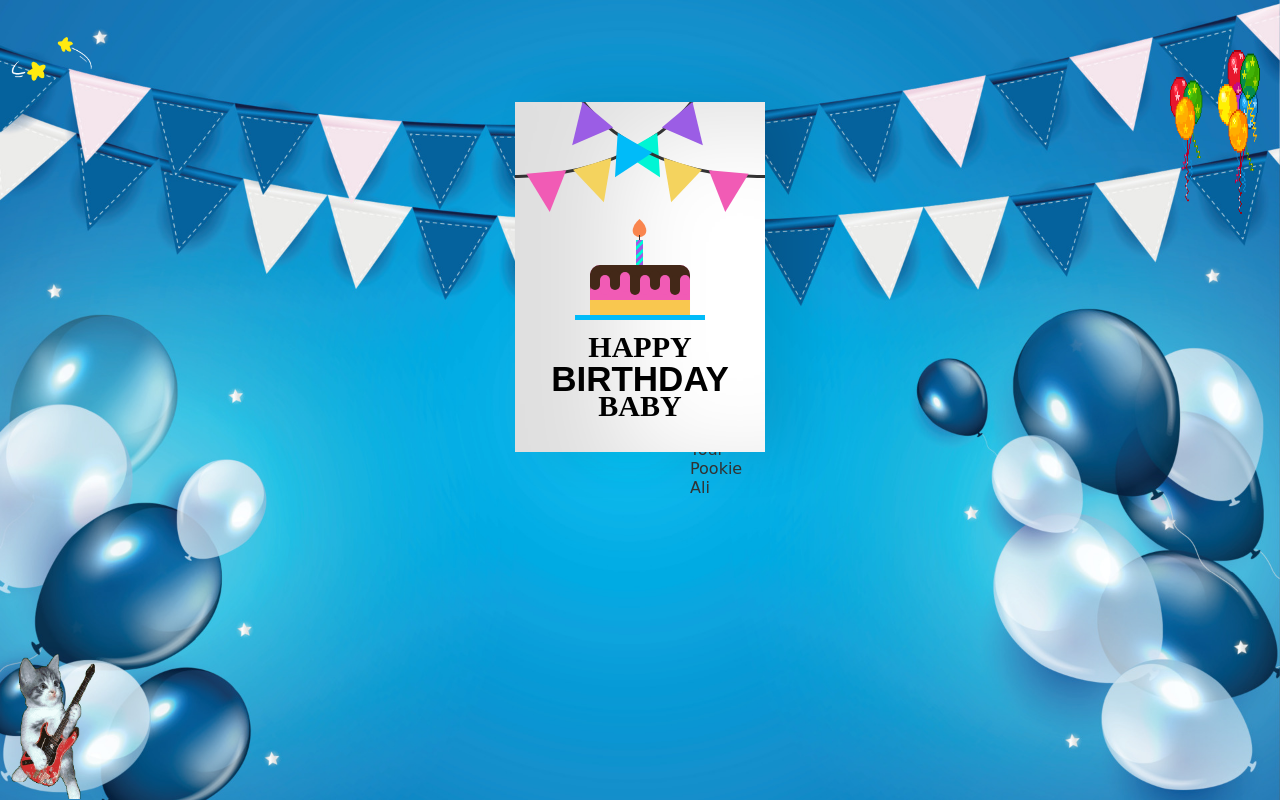
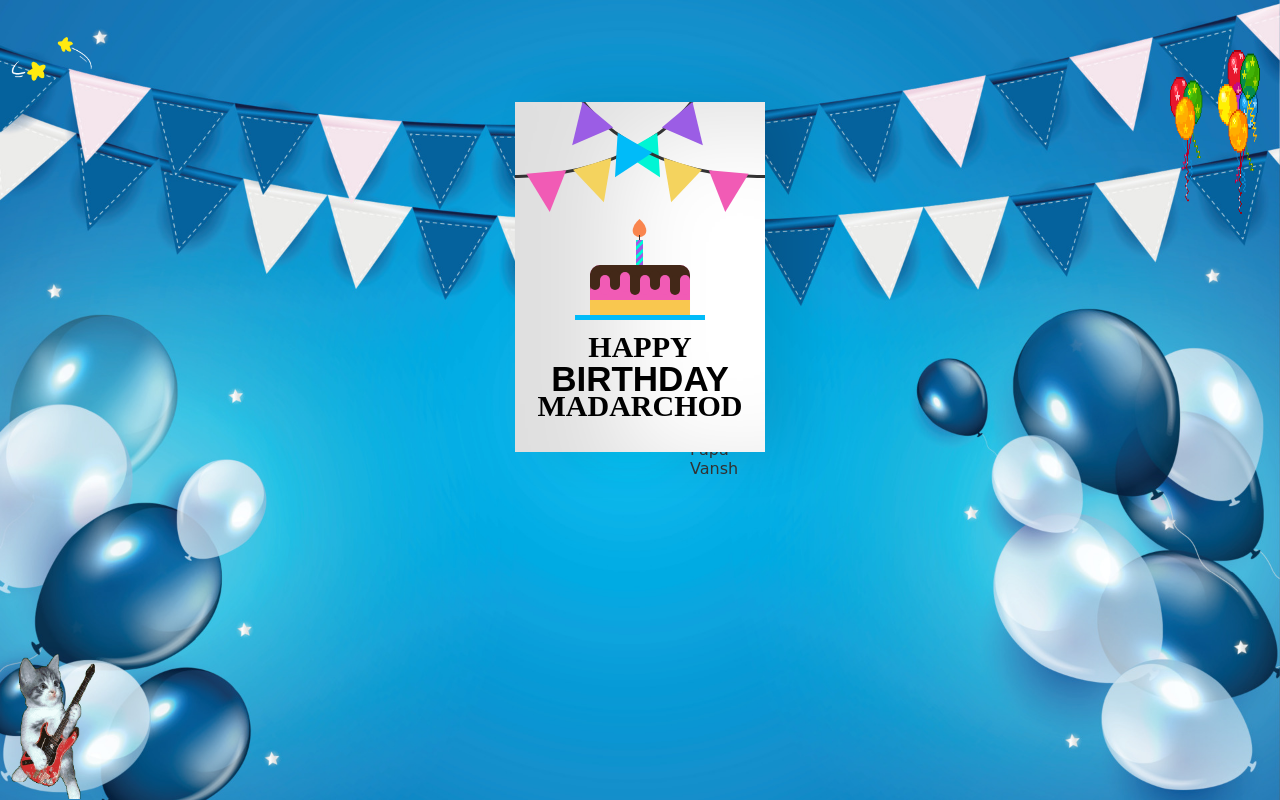
Before and after one commit to l4sdd/Randi-brithday-, a plain HTML site: page Final.html in a window 1280 px wide. Drawn offline with Linux system fonts and the light colour scheme.

Commit message:
Update Final.html

```diff
--- a/Final.html
+++ b/Final.html
@@ -17,7 +17,7 @@
                 <div class="front-text">
                     <h3 class="happy">HAPPY</h3>
                     <h2 class="bday">BIRTHDAY</h2>
-                    <h3 class="toyou">BABY</h3>
+                    <h3 class="toyou">MADARCHOD</h3>
                 </div>
                 <div class="wrap-deco">
                     <div class="decorations"></div>
@@ -40,14 +40,14 @@
                 <div class="inside-text">
                     <h3 class="happy">HAPPY</h3>
                     <h2 class="bday">BIRTHDAY</h2>
-                    <h3 class="toyou">BABY</h3>
+                    <h3 class="toyou">MADARCHOD</h3>
                 </div>
                 <div class="wishes">
-                    <p>Dear Madam jii,</p>
-                    <p>Happy birthday Janeman I hope your day is filled with lots of love and laughter! May all of your
-                        birthday
+                    <p> Bkl ,</p>
+                    <p>Happy birthday laude tmkc aaj ke hi din tu paida hua tha laude happy bkl
+                        😭💗
                         wishes come true.</p>
-                        <p class="name">~ Your Pookie Ali</p>
+                        <p class="name">~ Your Papa Vansh</p>
                     </div>
             </div>
         </div>
```
